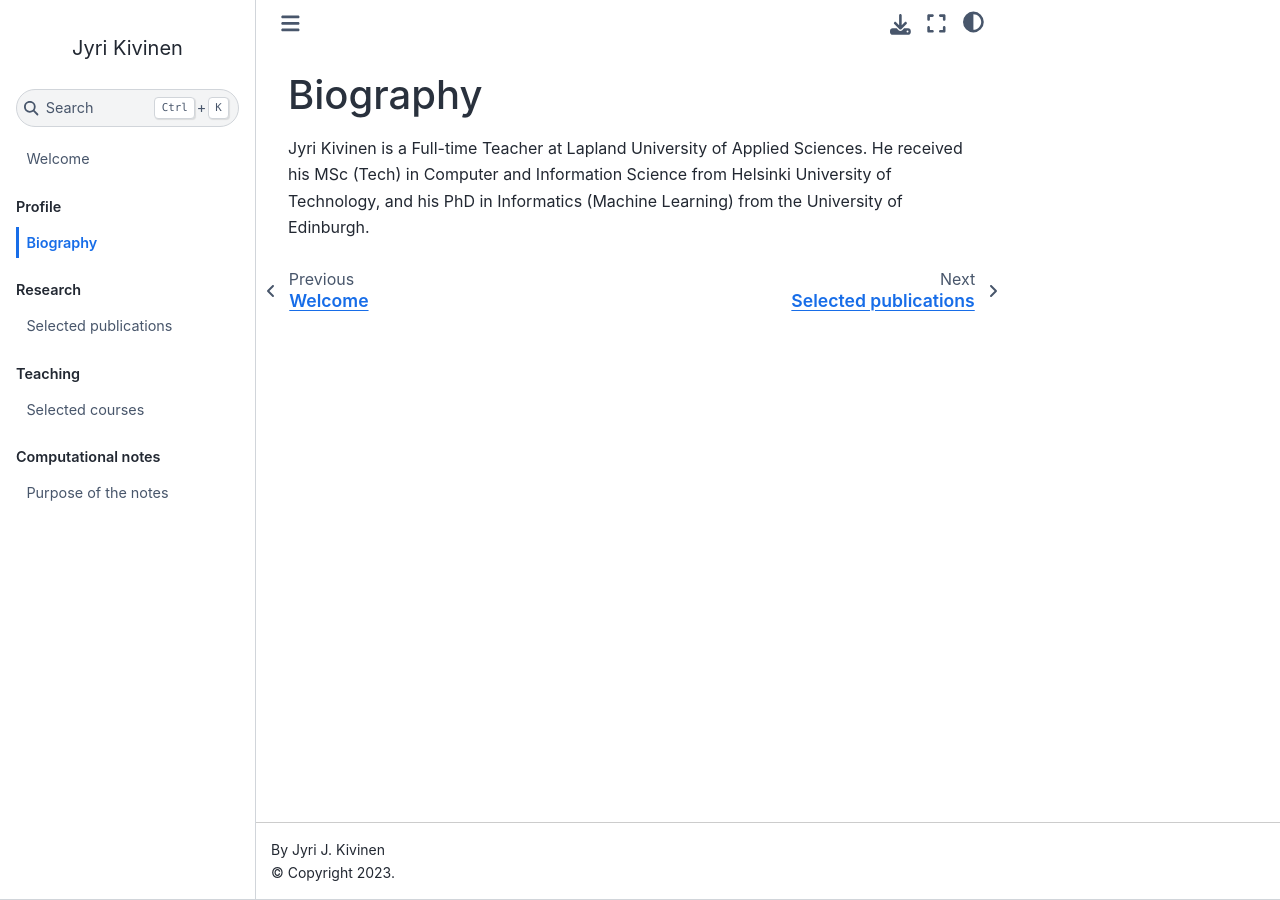
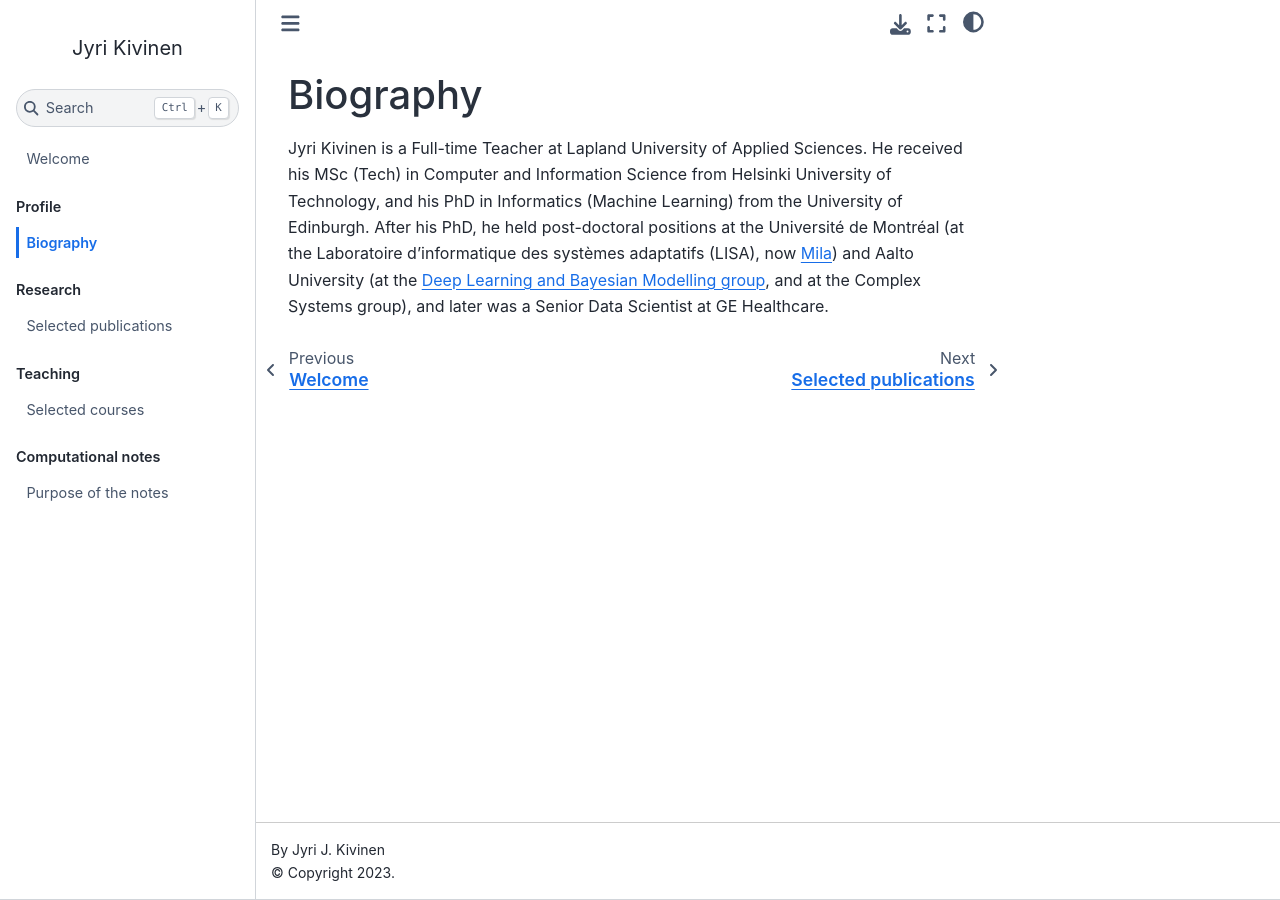
Before and after one commit to jyrikivinen/home, a Jupyter Book: the page built from personal/biography.md, in a window 1280 px wide. Built offline with Jupyter Book 1.0.4 settings and Sphinx 7.4.7 and the Sphinx Book theme 1.1.4, drawn with Linux system fonts in a browser that asks for light colours; pages that are not in the unit, such as notebooks, are missing from menus.

Commit message:
added post-doctoral experiences

```diff
--- a/personal/biography.md
+++ b/personal/biography.md
@@ -1,3 +1,3 @@
 # Biography
 
-Jyri Kivinen is a Full-time Teacher at Lapland University of Applied Sciences. He received his MSc (Tech) in Computer and Information Science from Helsinki University of Technology, and his PhD in Informatics (Machine Learning) from the University of Edinburgh.
+Jyri Kivinen is a Full-time Teacher at Lapland University of Applied Sciences. He received his MSc (Tech) in Computer and Information Science from Helsinki University of Technology, and his PhD in Informatics (Machine Learning) from the University of Edinburgh. After his PhD, he held post-doctoral positions at the Université de Montréal (at the Laboratoire d'informatique des systèmes adaptatifs (LISA), now <a href="https://mila.quebec/en/">Mila</a>) and Aalto University (at the <a href="https://research.cs.aalto.fi/bayes/index.shtml">Deep Learning and Bayesian Modelling group</a>, and at the Complex Systems group), and later was a Senior Data Scientist at GE Healthcare.
```
